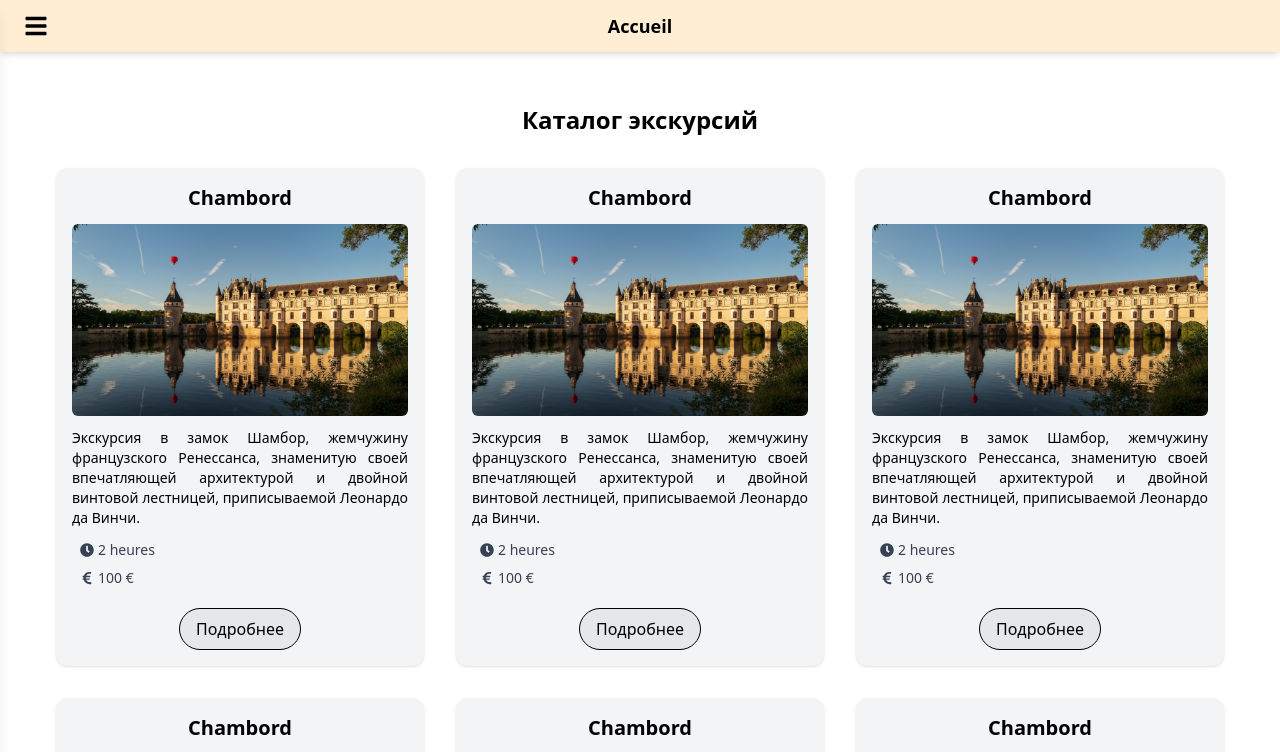
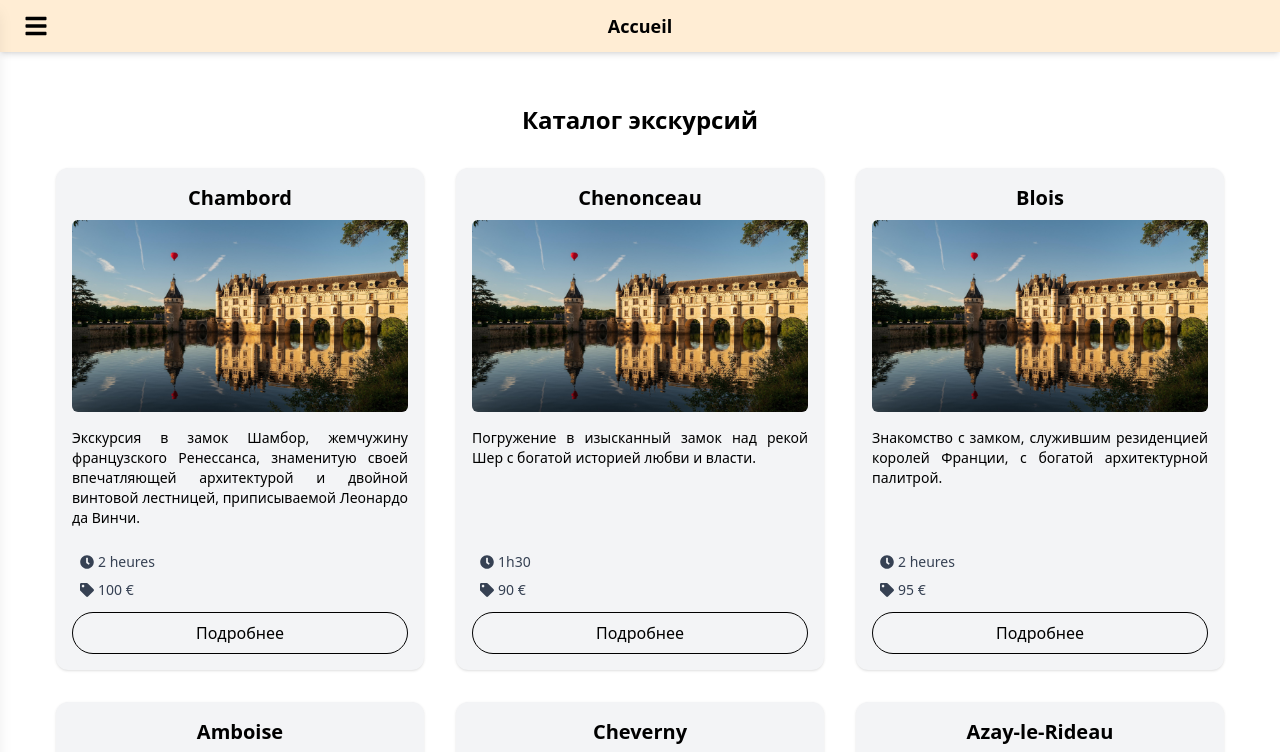
Before and after one commit to Zakyaru/site_macha, a React (Vite) app: page /#/visites in a window 1280 px wide. Shown: the top 752 px of the page. Built offline with nearby package versions, Linux system fonts and the light colour scheme.

Commit message:
ajout d'un fichier .js contenant toutes les visites. Adaptation de l'affichage des VisitCard pour qu'il soit fait de manière dynamique à l'aide de props

```diff
--- a/src/components/VisitCard.jsx
+++ b/src/components/VisitCard.jsx
@@ -1,32 +1,35 @@
 import React from "react"
-import { FaClock, FaEuroSign } from "react-icons/fa"
-import chateauImg from "../assets/chateau2.jpg"
+import { FaClock, FaTag } from "react-icons/fa"
 
-export default function VisitCard() {
+export default function VisitCard({ title, image, description, duration, price }) {
   return (
-    <div className="bg-gray-100 rounded-xl shadow p-4 max-w-sm flex flex-col items-center gap-3">
-      <h2 className="text-xl font-semibold text-center">Chambord</h2>
+    <div className="bg-gray-100 rounded-xl shadow p-4 max-w-sm w-full h-full flex flex-col justify-between">
+
+      {/* Haut : titre, image, texte */}
+      <div>
+        <h2 className="text-xl font-semibold text-center">{title}</h2>
         <img
-        src={chateauImg}
-        alt="Château de Chambord"
-        className="rounded-md object-cover w-full h-48"
+          src={image}
+          alt={title}
+          className="rounded-md object-cover w-full h-48 mt-2 mb-4"
         />
-      <p className="text-sm text-justify">
-        Экскурсия в замок Шамбор, жемчужину французского Ренессанса, знаменитую своей впечатляющей архитектурой и двойной винтовой лестницей, приписываемой Леонардо да Винчи.
-      </p>
+        <p className="text-sm text-justify">{description}</p>
+      </div>
 
-      <div className="flex flex-col gap-2 w-full px-2 text-gray-700 text-sm">
+      {/* Bas : durée, prix, bouton */}
+      <div className="mt-6">
+        <div className="flex flex-col items-start gap-2 px-2 text-gray-700 text-sm mb-3">
           <span className="flex items-center gap-1">
-          <FaClock /> 2 heures
+            <FaClock /> {duration}
           </span>
           <span className="flex items-center gap-1">
-          <FaEuroSign /> 100 €
+            <FaTag /> {price} €
           </span>
         </div>
-
-      <button className="bg-gray-200 cursor-pointer mt-2 px-4 py-2 border border-black rounded-full hover:bg-black hover:text-white transition">
+        <button className="w-full px-4 py-2 border border-black rounded-full hover:bg-black hover:text-white transition">
           Подробнее
         </button>
       </div>
+    </div>
   )
 }
--- /dev/null
+++ b/src/data/visits.js
@@ -0,0 +1,46 @@
+import chateauImg from "../assets/chateau2.jpg"
+
+export const visitsData = [
+  {
+    title: "Chambord",
+    image: chateauImg,
+    description: "Экскурсия в замок Шамбор, жемчужину французского Ренессанса, знаменитую своей впечатляющей архитектурой и двойной винтовой лестницей, приписываемой Леонардо да Винчи.",
+    duration: "2 heures",
+    price: 100
+  },
+  {
+    title: "Chenonceau",
+    image: chateauImg,
+    description: "Погружение в изысканный замок над рекой Шер с богатой историей любви и власти.",
+    duration: "1h30",
+    price: 90
+  },
+  {
+    title: "Blois",
+    image: chateauImg,
+    description: "Знакомство с замком, служившим резиденцией королей Франции, с богатой архитектурной палитрой.",
+    duration: "2 heures",
+    price: 95
+  },
+  {
+    title: "Amboise",
+    image: chateauImg,
+    description: "Прогулка по замку Амбуаз, где покоится сам Леонардо да Винчи.",
+    duration: "1h30",
+    price: 85
+  },
+  {
+    title: "Cheverny",
+    image: chateauImg,
+    description: "Элегантный замок, вдохновивший Марлинаспика для замка Муленсар в комиксах Тинтина.",
+    duration: "1h15",
+    price: 80
+  },
+  {
+    title: "Azay-le-Rideau",
+    image: chateauImg,
+    description: "Замок на воде, жемчужина эпохи Ренессанса, окружённый романтическим парком.",
+    duration: "1h",
+    price: 75
+  }
+]
--- a/src/pages/visites.jsx
+++ b/src/pages/visites.jsx
@@ -1,13 +1,14 @@
 import React from "react"
 import VisitCard from "../components/VisitCard"
+import { visitsData } from "../data/visits"
 
 export default function Visites() {
   return (
     <div className="px-6 py-10">
       <h1 className="text-2xl font-bold mb-8 text-center">Каталог экскурсий</h1>
       <div className="grid grid-cols-1 sm:grid-cols-2 lg:grid-cols-3 gap-8 justify-items-center">
-        {Array.from({ length: 6 }).map((_, i) => (
-          <VisitCard key={i} />
+        {visitsData.map((visit, i) => (
+          <VisitCard key={i} {...visit} />
         ))}
       </div>
     </div>
```
Lines whose indentation alone changed are shown as unchanged.
